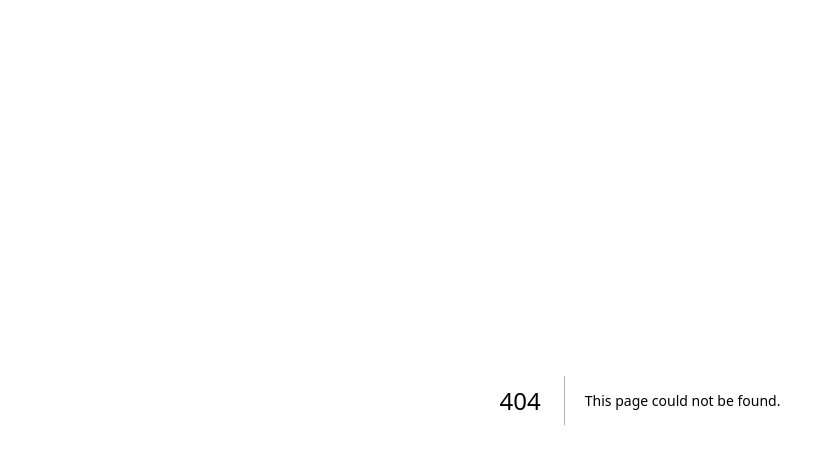
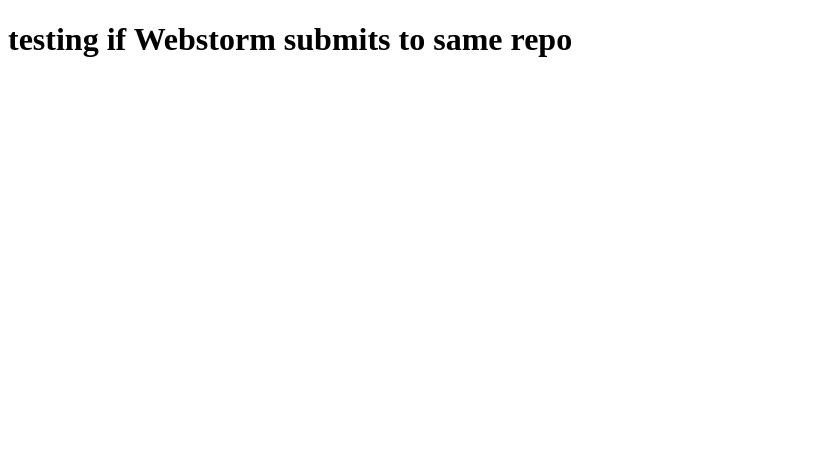
Before and after one commit to Tomosius/Morphium, a Next.js app in the folder frontend/: page /about in a window 1280 px wide. Before the commit this address had no page. Shown: the top 464 px of the page, without its empty margins (0-835 px from the left). Built offline with nearby package versions, Linux system fonts and the light colour scheme.

Commit message:
Just testing Webstorm will it submit to same github

```diff
--- /dev/null
+++ b/frontend/pages/about.tsx
@@ -0,0 +1,7 @@
+export default function Home() {
+    return (
+        <div>
+            <h1>testing if Webstorm submits to same repo</h1>
+        </div>
+    )
+}
```
